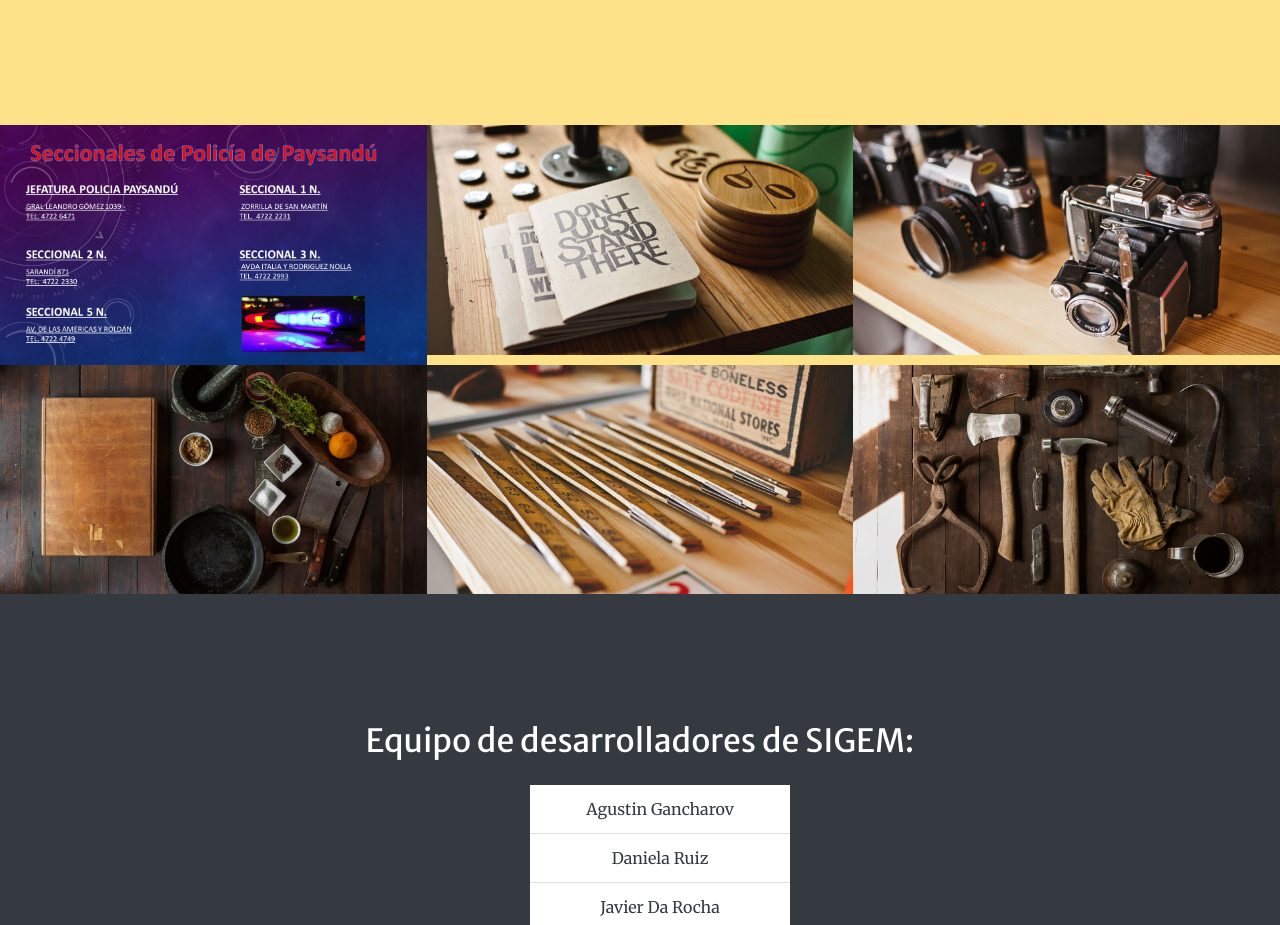
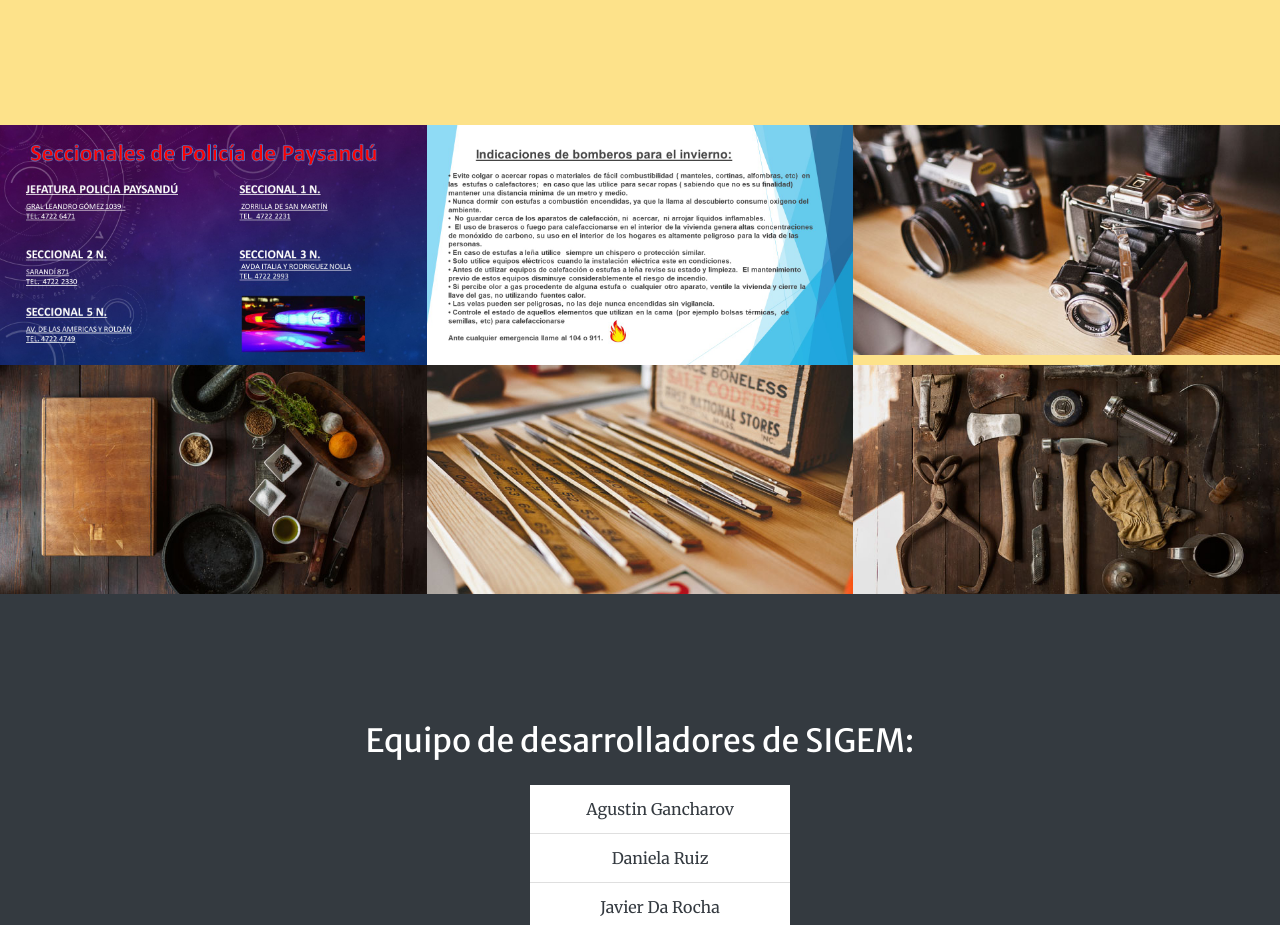
Before and after one commit to AgustinGancharov/sigem, a website with bundled scripts: page index.html in a window 1280 px wide. Shown: the part 1748-2673 px from the top of the page. Built offline with nearby package versions, Linux system fonts and the light colour scheme.

Commit message:
update
6/3/19

```diff
--- a/index.html
+++ b/index.html
@@ -140,8 +140,8 @@
           </a>
         </div>
         <div class="col-lg-4 col-sm-6">
-          <a class="portfolio-box" href="img/portfolio/fullsize/2.jpg">
-            <img class="img-fluid" src="img/portfolio/thumbnails/2.jpg" alt="">
+          <a class="portfolio-box" href="img/portfolio/fullsize/bombero.jpg">
+            <img class="img-fluid" src="img/portfolio/thumbnails/bombero.jpg" alt="">
             <div class="portfolio-box-caption">
               <div class="project-category text-white-50">
                 Category
```
